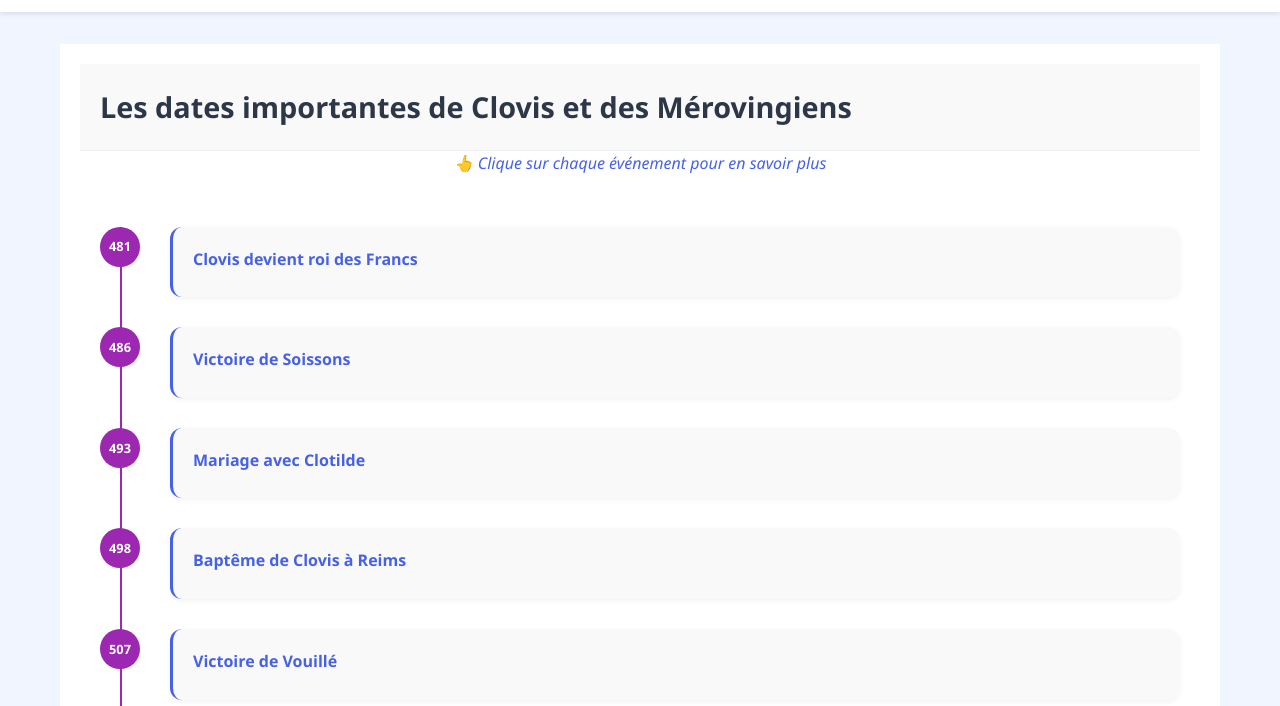
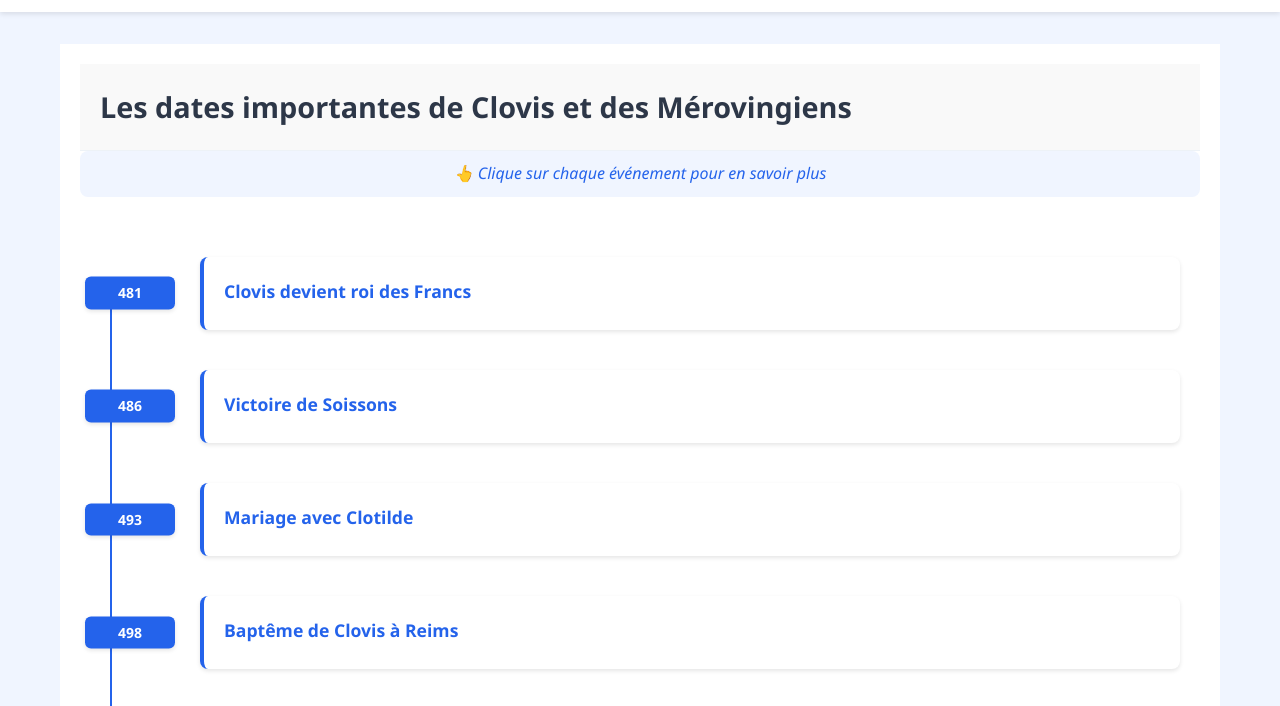
Before and after one commit to joalasta/charlemagne-pwa, a plain HTML site: page chapitre-clovis.html in a window 1280 px wide. Both pictures are taken after a click on the element "Chronologie". Shown: the part 56-762 px from the top of the page. Drawn offline with Linux system fonts and the light colour scheme.

Commit message:
update timeline

```diff
--- a/style.css
+++ b/style.css
@@ -500,71 +500,78 @@ body.quiz-page .score-live {
     padding: 30px 20px;
 }
 
+.timeline::before {
+    content: '';
+    position: absolute;
+    left: 30px;
+    top: 70px;
+    height: calc(100% - 140px);
+    width: 2px;
+    background-color: #2463EB;
+}
+
 .timeline-item {
-    margin-bottom: 30px;
     position: relative;
-    padding-left: 50px;
+    padding-left: 80px;
+    margin-bottom: 40px;
     cursor: pointer;
 }
 
-.timeline-item::before {
-    content: '';
-    position: absolute;
-    left: 20px;
-    top: 0;
-    bottom: -30px;
-    width: 2px;
-    background: #9c27b0;
-}
-
-.timeline-item:last-child::before {
-    display: none;
+.timeline-item:last-child {
+    margin-bottom: 0;
 }
 
 .timeline-date {
     position: absolute;
-    left: 0;
-    top: 0;
-    background: #9c27b0;
+    left: -15px;
+    top: 50%;
+    transform: translateY(-50%);
+    min-width: 90px;
+    padding: 8px 12px;
+    background-color: #2463EB;
     color: white;
-    width: 40px;
-    height: 40px;
-    border-radius: 50%;
+    border-radius: 6px;
     display: flex;
     align-items: center;
     justify-content: center;
     font-weight: bold;
-    font-size: 0.8em;
-    transition: transform 0.3s ease;
+    font-size: 14px;
+    z-index: 1;
+    text-align: center;
+    line-height: 1.2;
+    box-shadow: 0 2px 4px rgba(0,0,0,0.1);
 }
 
 .timeline-item:hover .timeline-date {
-    transform: scale(1.2);
+    background-color: #1d4ed8;
+    transform: translateY(-50%) scale(1.05);
+    transition: all 0.3s ease;
 }
 
 .timeline-content {
-    background: #f9f9fa;
+    background: white;
     padding: 20px;
-    border-radius: 12px;
-    border-left: 3px solid #4661e6;
+    border-radius: 8px;
+    box-shadow: 0 2px 4px rgba(0,0,0,0.1);
     margin-left: 20px;
     transition: all 0.3s ease;
-    box-shadow: 0 2px 5px rgba(0,0,0,0.05);
+    border-left: 4px solid #2463EB;
 }
 
 .timeline-item:hover .timeline-content {
-    background: #f7e6ff;
+    background: #f8f9ff;
     transform: translateX(5px);
 }
 
 .timeline-content h4 {
-    color: #4661e6;
+    color: #2463EB;
     margin-bottom: 5px;
     font-weight: 600;
+    font-size: 1.1em;
 }
 
 .timeline-content p {
-    color: #666;
+    color: #4a5568;
     font-size: 0.95em;
     margin: 0;
     display: none;
@@ -573,15 +580,23 @@ body.quiz-page .score-live {
 .timeline-item.active .timeline-content p {
     display: block;
     margin-top: 10px;
+    animation: fadeIn 0.3s ease;
 }
 
 .timeline-hint {
     text-align: center;
-    color: #4661e6;
-    margin-bottom: 20px;
+    color: #2463EB;
+    margin-bottom: 30px;
     font-style: italic;
-    padding: 0 15px;
+    padding: 10px 15px;
+    background: #f0f5ff;
+    border-radius: 8px;
     font-weight: 500;
+}
+
+@keyframes fadeIn {
+    from { opacity: 0; transform: translateY(-5px); }
+    to { opacity: 1; transform: translateY(0); }
 }
 
 .period {
```
Also changed, not shown: 1 other file.
